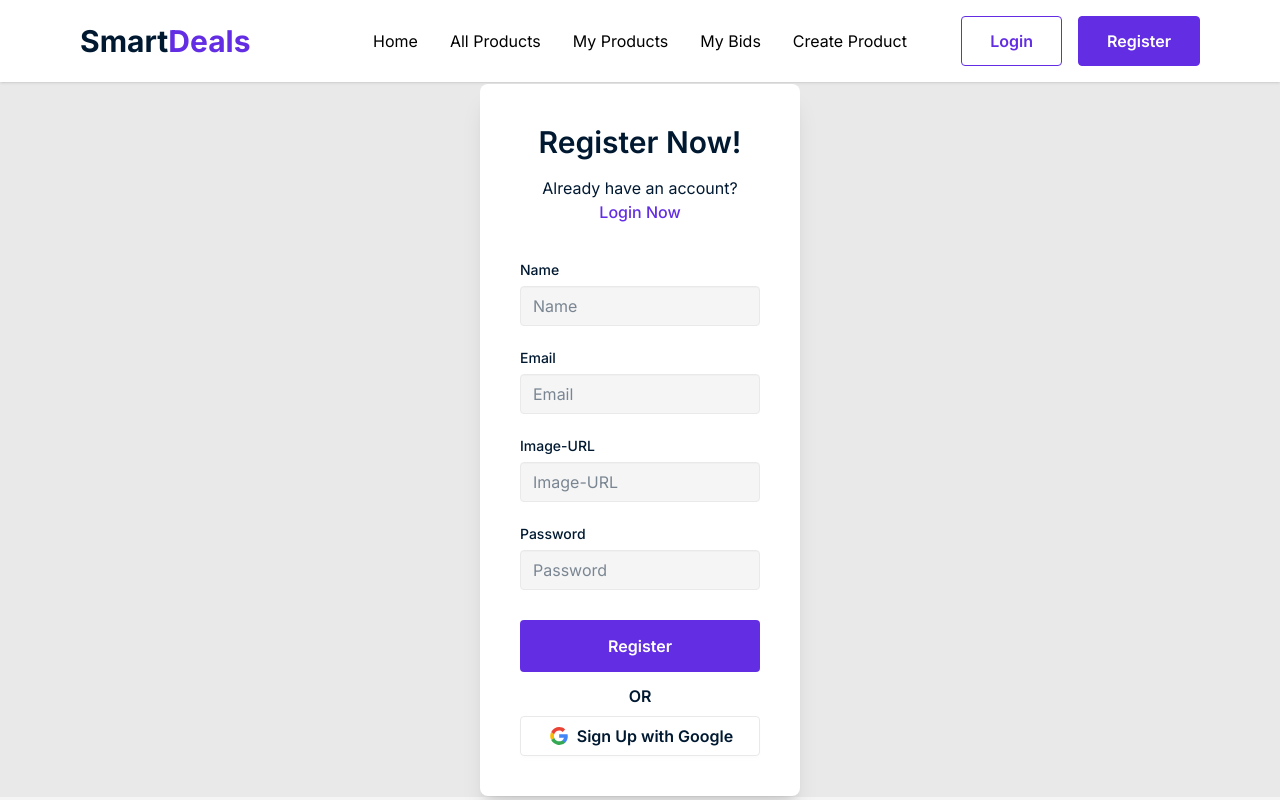
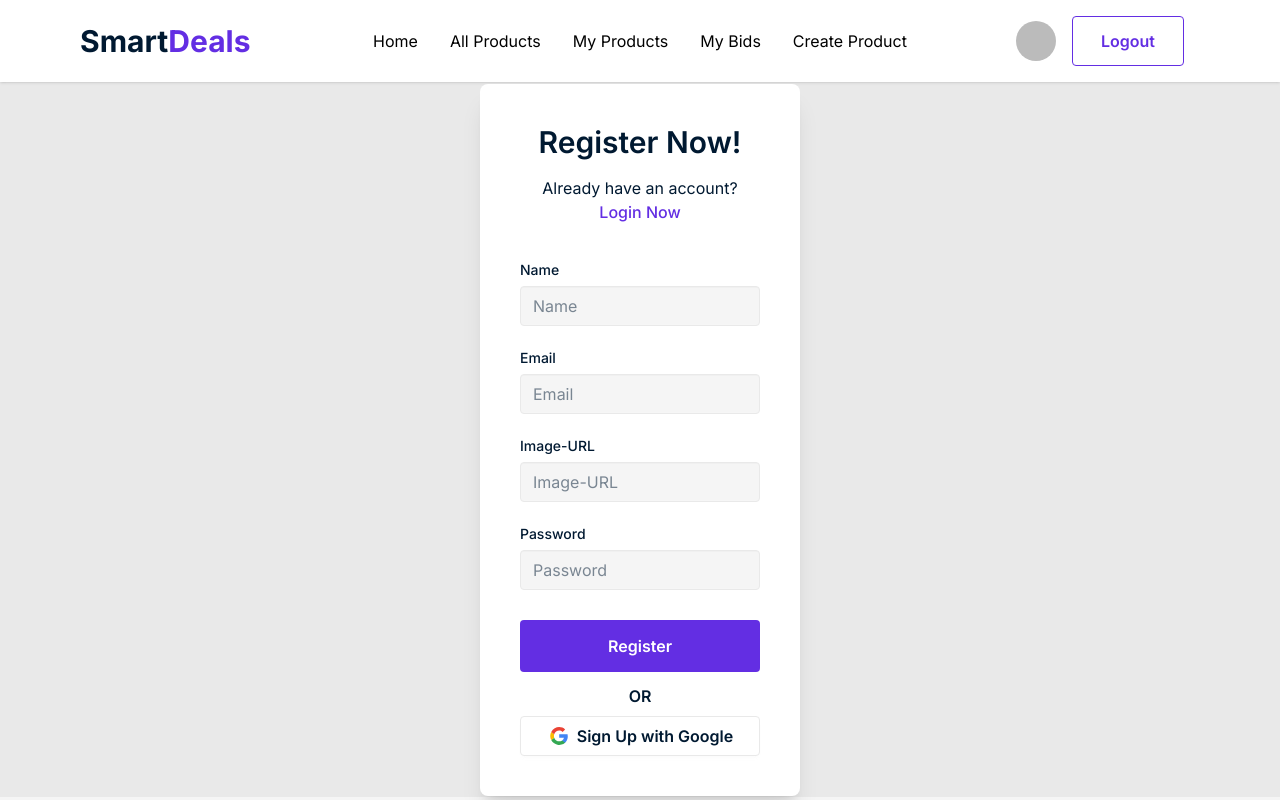
Before and after one commit to sh4aadman/Smart-Deals, a React (Vite) app in the folder Smart-Deals-Client/: page /auth/register in a window 1280 px wide. Built offline with nearby package versions, Linux system fonts and the light colour scheme; no server answers; sample sign-in values are in the browser's storage.

Commit message:
navbar updated

```diff
--- a/Smart-Deals-Client/src/components/shared/Navbar/Navbar.jsx
+++ b/Smart-Deals-Client/src/components/shared/Navbar/Navbar.jsx
@@ -1,6 +1,14 @@
-import { Link, NavLink } from "react-router";
+import { use, useState } from "react";
+import { Link, NavLink, useNavigate } from "react-router";
+import { AuthContext } from "../../../context/Auth Context/AuthProvider";
 
 function Navbar() {
+  const [err, setErr] = useState("");
+
+  const { user, signoutUser } = use(AuthContext);
+
+  const navigate = useNavigate();
+
   const links = (
     <>
       <li>
@@ -9,6 +17,8 @@
       <li>
         <NavLink to={"/products"}>All Products</NavLink>
       </li>
+      {user && (
+        <>
           <li>
             <NavLink to={"/my-products"}>My Products</NavLink>
           </li>
@@ -19,13 +29,30 @@
             <NavLink to={"/create-product"}>Create Product</NavLink>
           </li>
         </>
+      )}
+    </>
   );
+
+  const handleLogout = () => {
+    signoutUser()
+      .then(() => {
+        navigate("/");
+      })
+      .catch((error) => {
+        setErr(error.message);
+        alert(err);
+      });
+  };
 
   return (
     <section className="navbar bg-white shadow-sm px-20 py-4">
       <section className="navbar-start">
         <section className="dropdown">
-          <section tabIndex={0} role="button" className="btn btn-ghost lg:hidden">
+          <section
+            tabIndex={0}
+            role="button"
+            className="btn btn-ghost lg:hidden"
+          >
             <svg
               xmlns="http://www.w3.org/2000/svg"
               className="h-5 w-5"
@@ -49,7 +76,10 @@
             {links}
           </ul>
         </section>
-        <Link className="text-3xl font-bold text-primary leading-10 cursor-pointer" to={"/"}>
+        <Link
+          className="text-3xl font-bold text-primary leading-10 cursor-pointer"
+          to={"/"}
+        >
           Smart<span className="text-secondary">Deals</span>
         </Link>
       </section>
@@ -59,18 +89,38 @@
         </ul>
       </section>
       <section className="navbar-end">
+        {user ? (
+          <section className="flex items-center gap-4">
+            <figure>
+              <img
+                className="w-10 h-10 rounded-full cursor-pointer"
+                src={user.photoURL}
+                alt={user.displayName}
+              />
+            </figure>
+            <button
+              onClick={handleLogout}
+              className="border border-secondary rounded-sm px-7 py-3 mr-4 text-secondary font-semibold cursor-pointer"
+            >
+              Logout
+            </button>
+          </section>
+        ) : (
+          <>
             <Link
               to={"/auth/login"}
-          className="border border-secondary rounded-sm px-7 py-3 mr-4 text-secondary font-semibold"
+              className="border border-secondary rounded-sm px-7 py-3 mr-4 text-secondary font-semibold cursor-pointer"
             >
               Login
             </Link>
             <Link
               to={"/auth/register"}
-          className="border border-secondary bg-secondary rounded-sm px-7 py-3 text-white font-semibold"
+              className="border border-secondary bg-secondary rounded-sm px-7 py-3 text-white font-semibold cursor-pointer"
             >
               Register
             </Link>
+          </>
+        )}
       </section>
     </section>
   );
--- a/Smart-Deals-Client/src/components/ui/Hero/Hero.jsx
+++ b/Smart-Deals-Client/src/components/ui/Hero/Hero.jsx
@@ -35,7 +35,7 @@
       <SearchField />
       <section className="mt-8 flex justify-center gap-4">
         <Link
-          to={"/all-products"}
+          to={"/products"}
           className="border border-secondary bg-secondary rounded-sm px-7 py-3 mr-4 text-white font-semibold"
         >
           Watch All Products
--- a/Smart-Deals-Client/src/context/Auth Context/AuthProvider.jsx
+++ b/Smart-Deals-Client/src/context/Auth Context/AuthProvider.jsx
@@ -3,6 +3,7 @@
   onAuthStateChanged,
   signInWithEmailAndPassword,
   signOut,
+  updateProfile,
 } from "firebase/auth";
 import app from "../../firebase/firebase.console";
 import { createContext, useEffect, useState } from "react";
@@ -25,6 +26,11 @@
     return signInWithEmailAndPassword(auth, email, password);
   };
 
+  const updateUser = (updatedInfo) => {
+    setLoading(true);
+    return updateProfile(auth.currentUser, updatedInfo);
+  };
+
   const signoutUser = () => {
     setLoading(true);
     return signOut(auth);
@@ -44,9 +50,12 @@
   const authData = {
     user,
     loading,
+    setUser,
     createUser,
     signinUser,
+    updateUser,
     signoutUser,
+    setLoading,
   };
 
   return <AuthContext value={authData}>{children}</AuthContext>;
--- a/Smart-Deals-Client/src/features/auth/Login/Login.jsx
+++ b/Smart-Deals-Client/src/features/auth/Login/Login.jsx
@@ -1,11 +1,14 @@
 import { use, useState } from "react";
-import { Link } from "react-router";
+import { Link, useLocation, useNavigate } from "react-router";
 import { AuthContext } from "../../../context/Auth Context/AuthProvider";
 
 function Login() {
   const [error, setError] = useState("");
 
   const { setUser, signinUser } = use(AuthContext);
+
+  const location = useLocation();
+  const navigate = useNavigate();
 
   const handleLogin = (e) => {
     e.preventDefault();
@@ -15,10 +18,11 @@
       .then((creds) => {
         const user = creds.user;
         setUser(user);
+        navigate(`${location.state ? location.state : "/"}`);
       })
       .catch((error) => {
         const errorMsg = error.message;
-        setError(`${errorMsg}`);
+        setError(errorMsg);
       });
   };
 
@@ -46,7 +50,6 @@
                 className="input outline-0 py-2 w-full border-accent text-base focus:border-secondary placeholder:text-base placeholder:text-primary placeholder:opacity-50 placeholder:leading-6"
                 placeholder="Email"
               />
-              {error && <p className="text-xs text-red-500">{error}</p>}
               <label className="label mt-4 font-medium text-sm text-primary leading-5">
                 Password
               </label>
@@ -56,7 +59,6 @@
                 className="input outline-0 py-2 w-full border-accent text-base focus:border-secondary placeholder:text-base placeholder:text-primary placeholder:opacity-50 placeholder:leading-6"
                 placeholder="Password"
               />
-              {error && <p className="text-xs text-red-500">{error}</p>}
               <section className="mt-1.5">
                 <a className="link link-hover text-sm text-primary opacity-60 leading-5">
                   Forgot password?
@@ -68,6 +70,7 @@
               >
                 Sign In
               </button>
+              {error && <p className="text-xs text-red-500">{error}</p>}
             </fieldset>
           </form>
           <section>
--- a/Smart-Deals-Client/src/features/products/components/ProductCard.jsx
+++ b/Smart-Deals-Client/src/features/products/components/ProductCard.jsx
@@ -4,7 +4,7 @@
   const { _id, title, price_min, price_max, image } = product;
 
   return (
-    <section className="p-4 rounded-lg shadow-xl">
+    <section className="p-4 rounded-lg shadow-xl bg-white">
       <figure className="mb-4">
         <img
           className="w-full rounded-lg aspect-video object-cover object-center"
--- a/Smart-Deals-Client/src/routes/Private Route/PrivateRoute.jsx
+++ b/Smart-Deals-Client/src/routes/Private Route/PrivateRoute.jsx
@@ -1,9 +1,9 @@
 import { use } from "react";
 import { AuthContext } from "../../context/Auth Context/AuthProvider";
-import { Navigate, useLocation } from "react-router";
+import { Navigate, Outlet, useLocation } from "react-router";
 import Loading from "../../components/ui/Loading/Loading";
 
-function PrivateRoute({ children }) {
+function PrivateRoute() {
   const { user, loading } = use(AuthContext);
   const location = useLocation();
 
@@ -12,7 +12,7 @@
   }
 
   if (user && user.email) {
-    return children;
+    return <Outlet />;
   }
 
   return <Navigate state={location.pathname} to={"/auth/login"} />;
```
Also changed, not shown: Smart-Deals-Client/src/features/auth/Register/Register.jsx (+51 -3 lines). Lines whose indentation alone changed are shown as unchanged.
